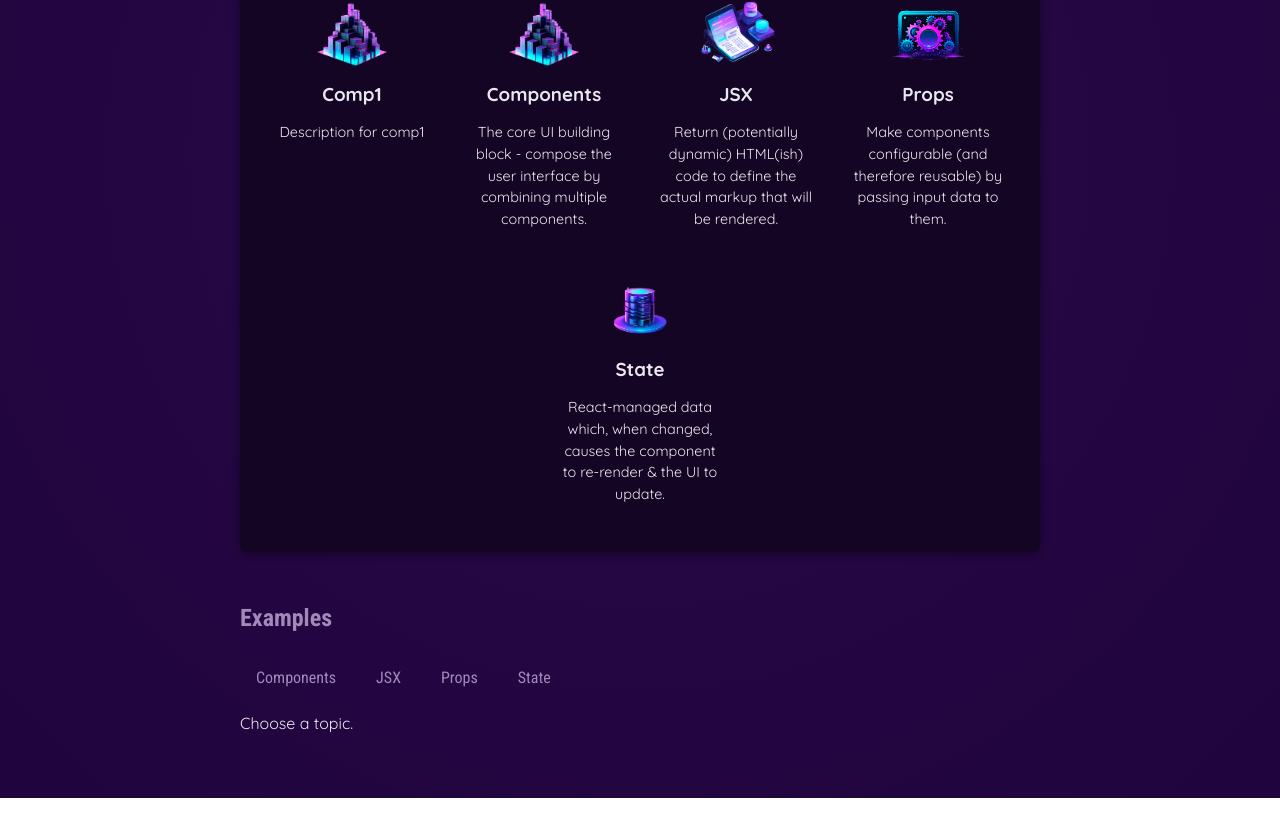
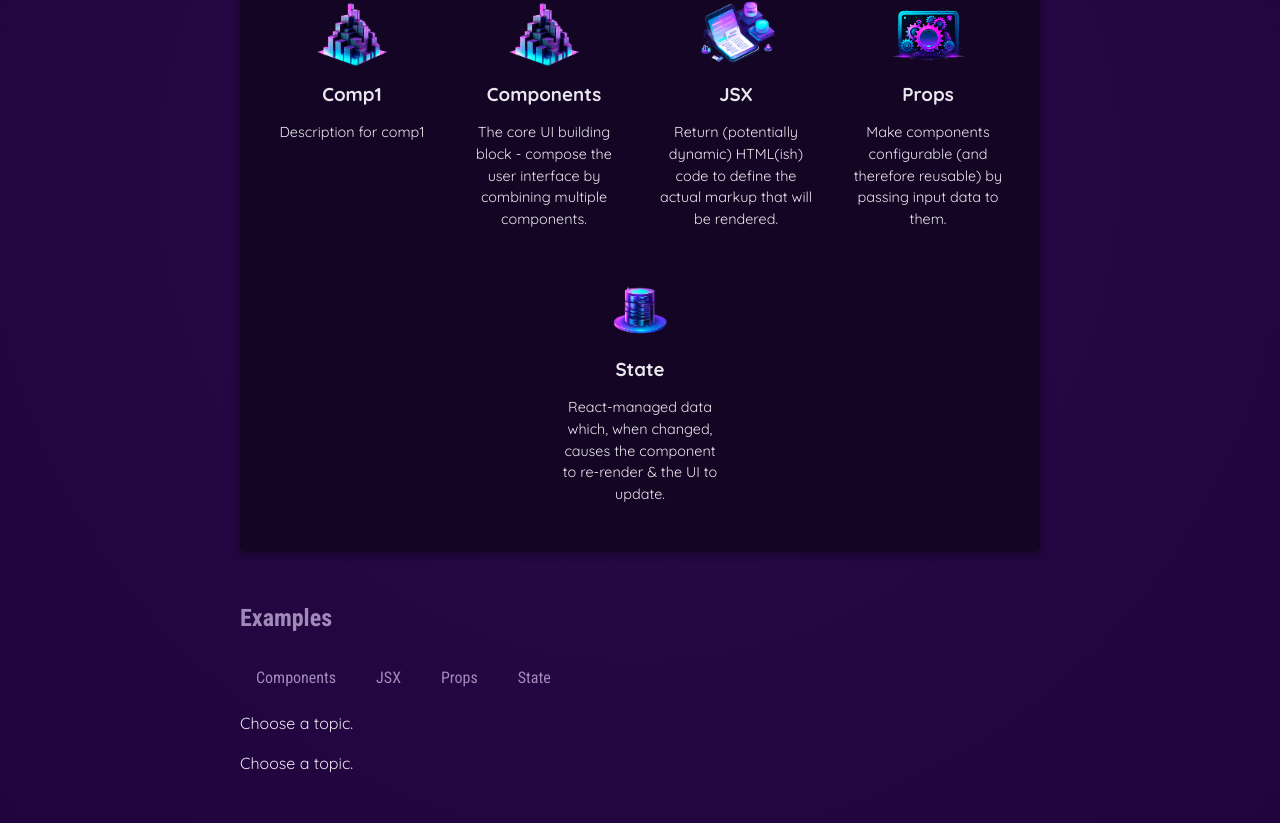
Before and after one commit to canonbas03/reactLectures, a React (Vite) app in the folder 01-starting-project/: page / in a window 1280 px wide. Shown: the part 482-1305 px from the top of the page. Before the commit the page ends 1280 px from the top, so only its background shows below. Built offline with nearby package versions, Linux system fonts and the light colour scheme.

Commit message:
Update App.jsx

```diff
--- a/01-starting-project/src/App.jsx
+++ b/01-starting-project/src/App.jsx
@@ -58,6 +58,16 @@
               </pre>
             </div>
           )}
+          {!selectedTopic && <p>Choose a topic.</p>}
+          {selectedTopic && (
+            <div id="tab-content">
+              <h3>{EXAMPLES[selectedTopic].title}</h3>
+              <p>{EXAMPLES[selectedTopic].description}</p>
+              <pre>
+                <code>{EXAMPLES[selectedTopic].code}</code>
+              </pre>
+            </div>
+          )}
         </section>
       </main>
     </div>
```
